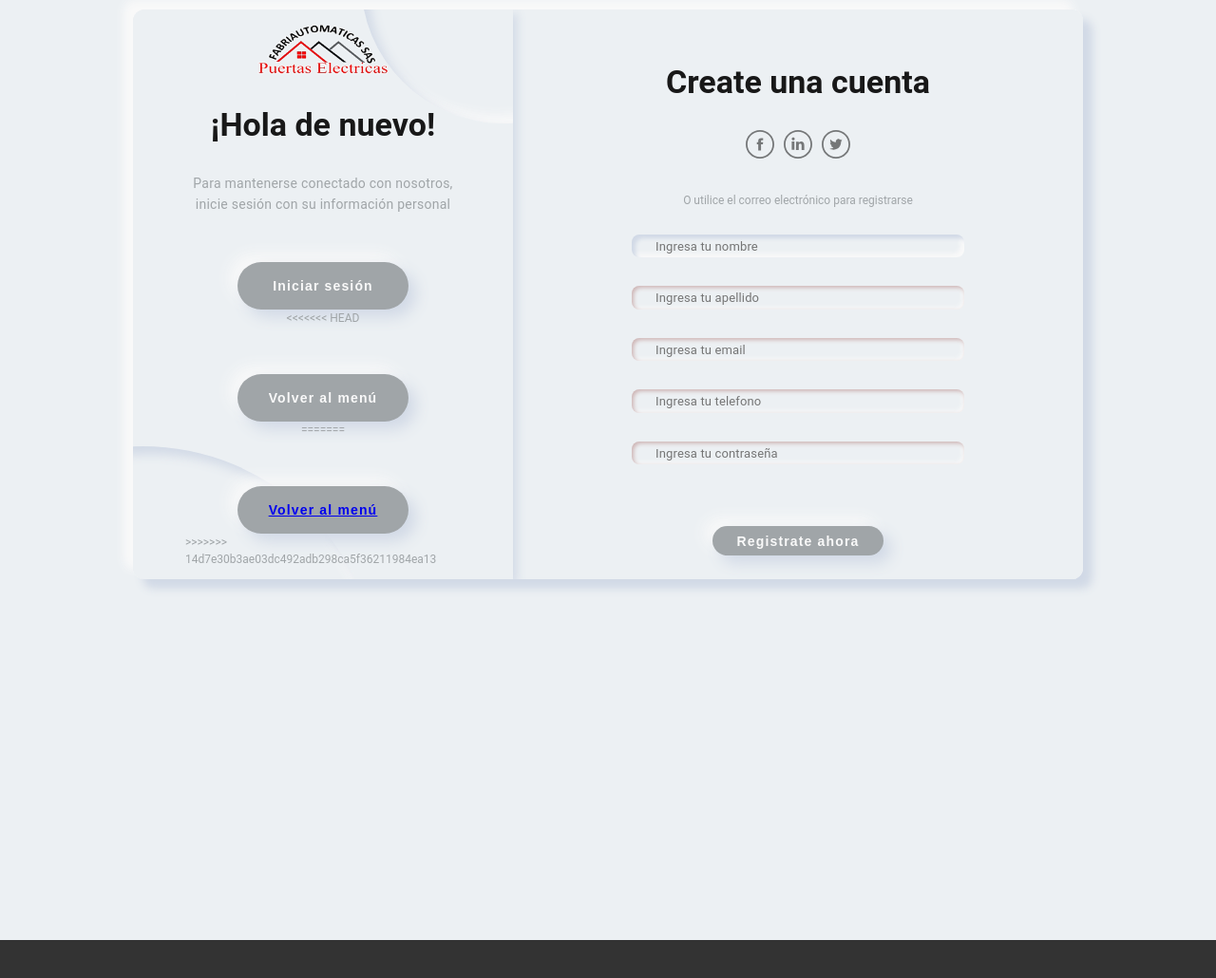
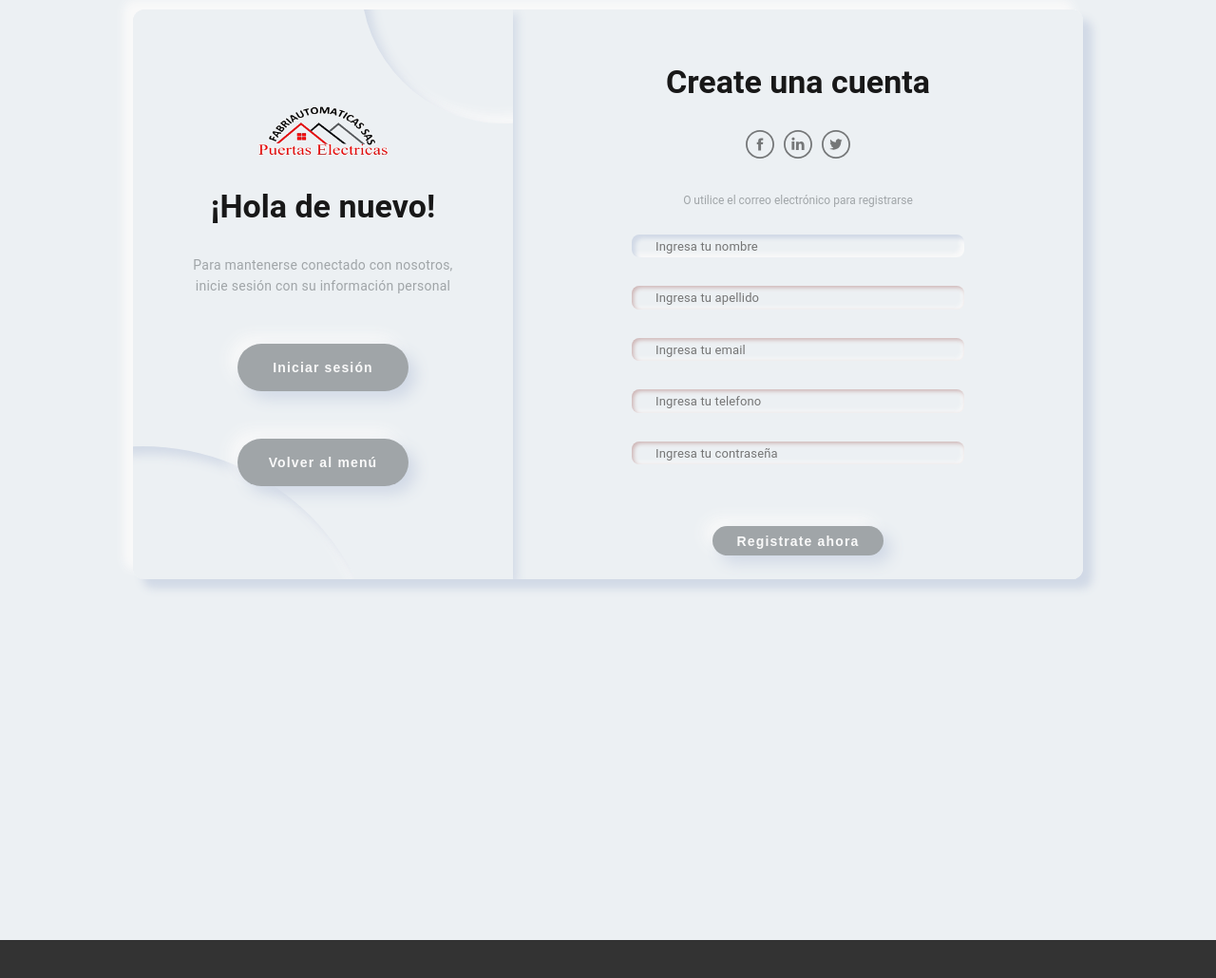
Before and after one commit to RonaldHernandezOficial/proyectoEmpresa, a Flask app: page /login/login in a window 1280 px wide. Shown: the whole page at 95% size. Run offline with Flask 3, Linux system fonts and the light colour scheme; some libraries are stand-ins or nearby versions.

Commit message:
Arreglos 2

```diff
--- a/app/login/templates/login.html
+++ b/app/login/templates/login.html
@@ -54,11 +54,8 @@
         <a class="form__link" href="/login/olvidar_contraseña">¿Olvidaste tu
           contraseña?</a>
         <button type="submit" class="form__button button">Iniciar sesión</button>
-<<<<<<< HEAD
     </form>
-=======
       </form>
->>>>>>> 14d7e30b3ae03dc492adb298ca5f36211984ea13
     </div>
     <div class="switch" id="switch-cnt">
       <div class="switch__circle"></div>
@@ -69,11 +66,7 @@
         <p class="switch__description description">Para mantenerse conectado con nosotros, inicie sesión con su
           información personal</p>
         <button class="switch__button button switch-btn">Iniciar sesión</button>
-<<<<<<< HEAD
         <a href="/menu/menu"><button class="switch__button button switch-btn">Volver al menú</button></a>
-=======
-          <button class="switch__button button switch-btn"><a href="/menu/menu">Volver al menú</a></button>
->>>>>>> 14d7e30b3ae03dc492adb298ca5f36211984ea13
 
       </div>
       <div class="switch__container is-hidden" id="switch-c2">
@@ -81,11 +74,7 @@
         <h2 class="switch__title title">¡Hola amigo!</h2>
         <p class="switch__description description">Introduce tus datos personales y comienza tu viaje con nosotros.</p>
         <button class="switch__button button switch-btn">Regístrate ahora</button>
-<<<<<<< HEAD
         <a href="/menu/menu"><button class="switch__button button switch-btn">Volver al menú</button></a>
-=======
-        <button class="switch__button button switch-btn"><a href="/menu/menu">Volver al menú</a></button>
->>>>>>> 14d7e30b3ae03dc492adb298ca5f36211984ea13
       </div>
     </div>
   </div>
```
Also changed, not shown: app/menu/templates/menu.html (+0 -17 lines).
